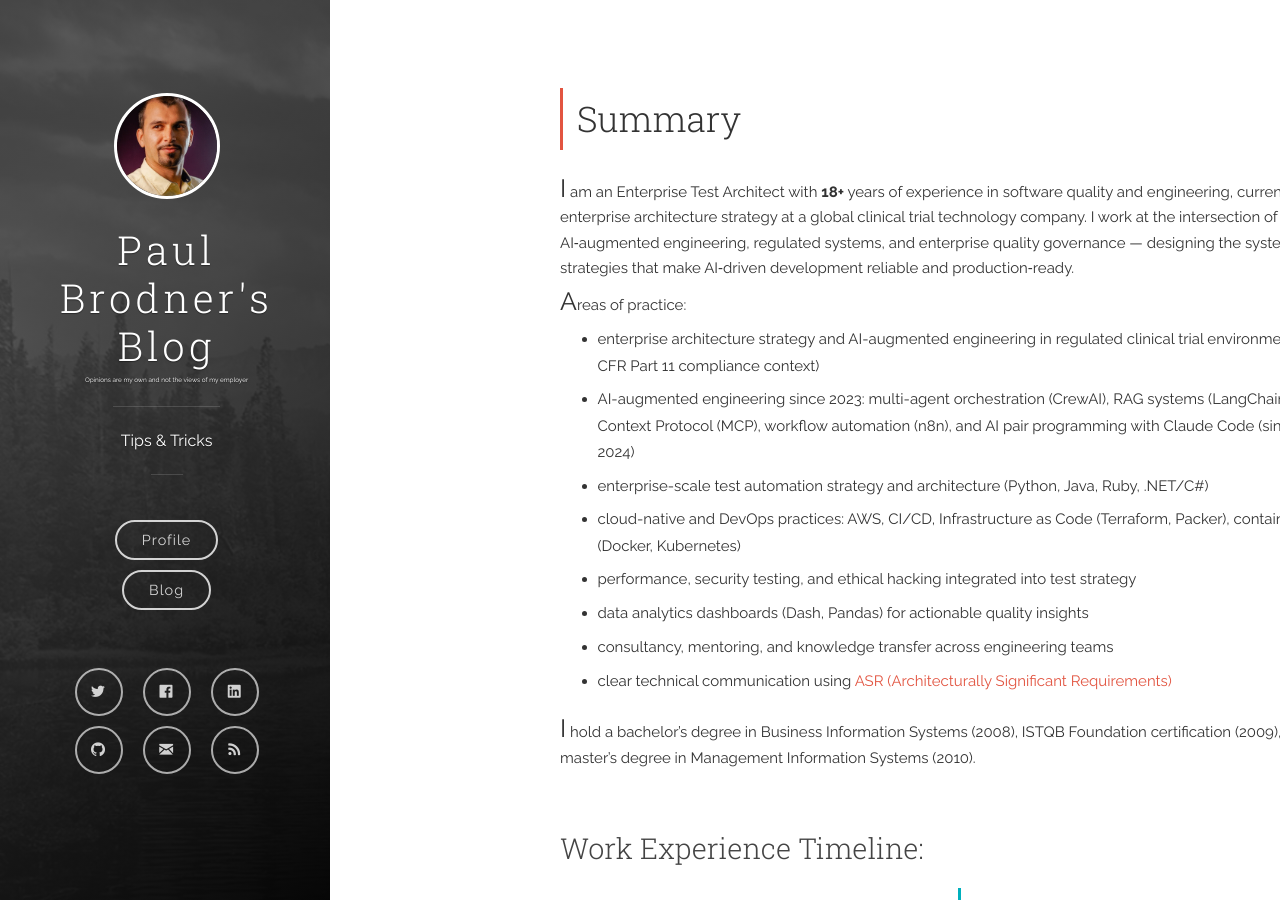
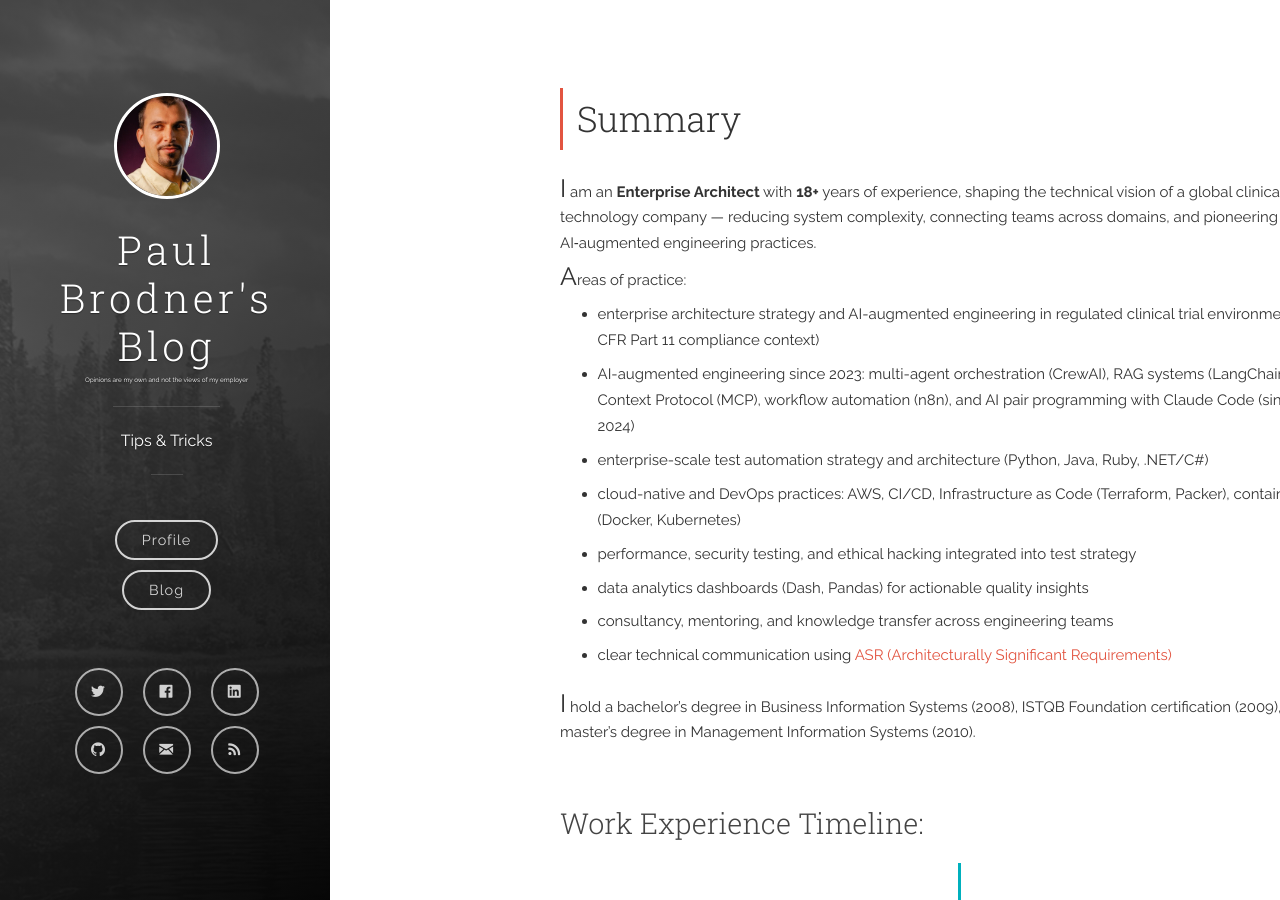
Before and after one commit to paulbrodner/paulbrodner.github.io, a Jekyll site: the page built from profile.md, in a window 1280 px wide and 900 px high. Built offline with Jekyll 4.4.1, drawn with Linux system fonts in a browser that asks for light colours; comment, search, counter and statistics services are not loaded; some of the changed text lies outside the part shown.

Commit message:
Clean (#48)
* clean

---------

Co-authored-by: Paul Brodner <paul.brodner@gmail.com>

```diff
--- a/_layouts/profile.html
+++ b/_layouts/profile.html
@@ -11,7 +11,7 @@ layout: page
 <h2>
     Summary</h2>
 <div class="summary">
-    <p><span class="first-letter">I</span> am an Enterprise Test Architect with <strong>{{ site.time | date: "%Y" | minus: 2008 }}+</strong> years of experience in software quality and engineering, currently leading enterprise architecture strategy at a global clinical trial technology company. I work at the intersection of AI‑augmented engineering, regulated systems, and enterprise quality governance — designing the systems and strategies that make AI‑driven development reliable and production‑ready.</p>
+    <p><span class="first-letter">I</span> am an <strong>Enterprise Architect</strong> with <strong>{{ site.time | date: "%Y" | minus: 2008 }}+</strong> years of experience, shaping the technical vision of a global clinical trial technology company — reducing system complexity, connecting teams across domains, and pioneering AI‑augmented engineering practices.</p>
     <p></p>
     {% for sum in site.data.profile.short_intro %}
         {% assign firstLetter = sum["intro"] | slice: 0  %}
```
Also changed, not shown: _data/profile.json (+14 -0 lines).
